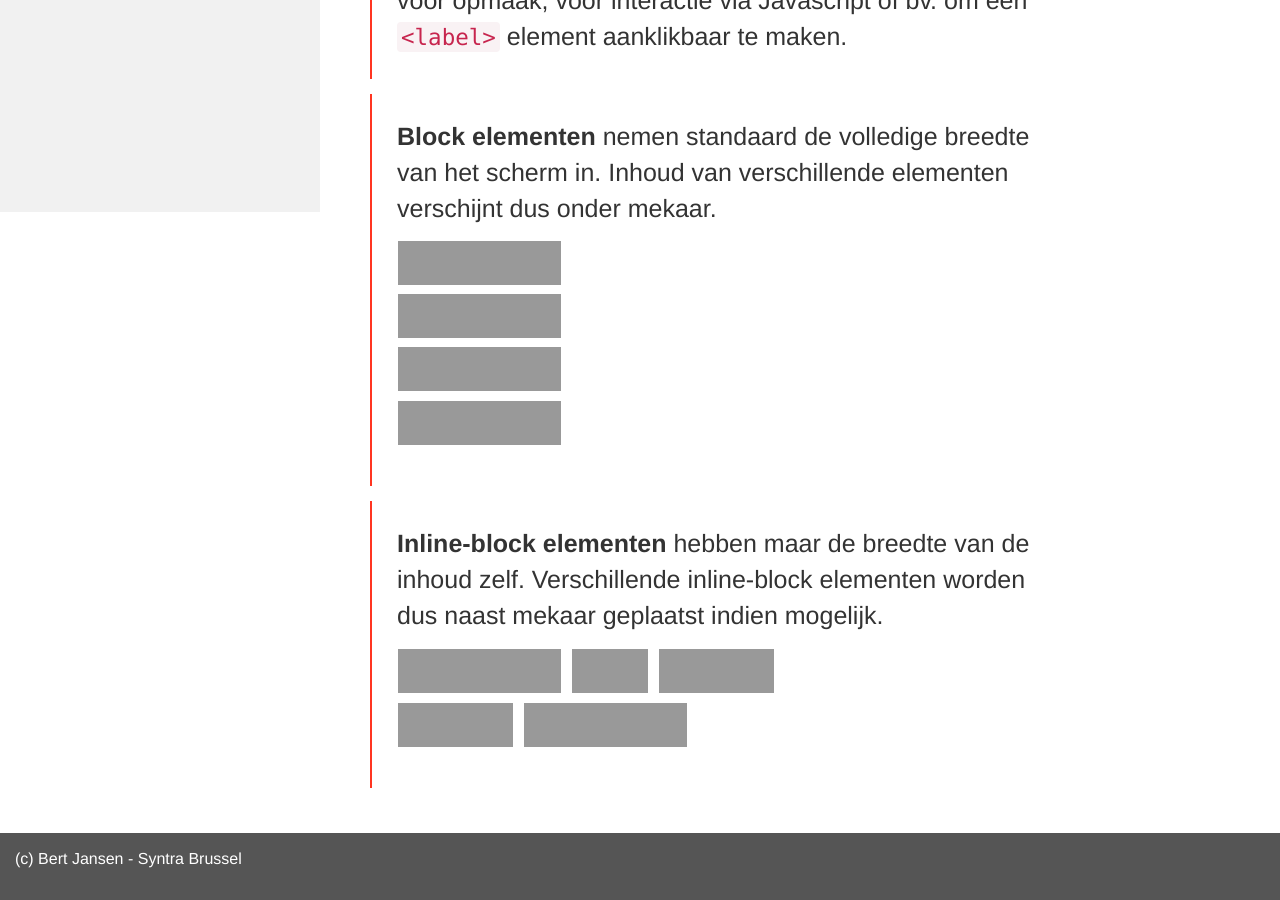
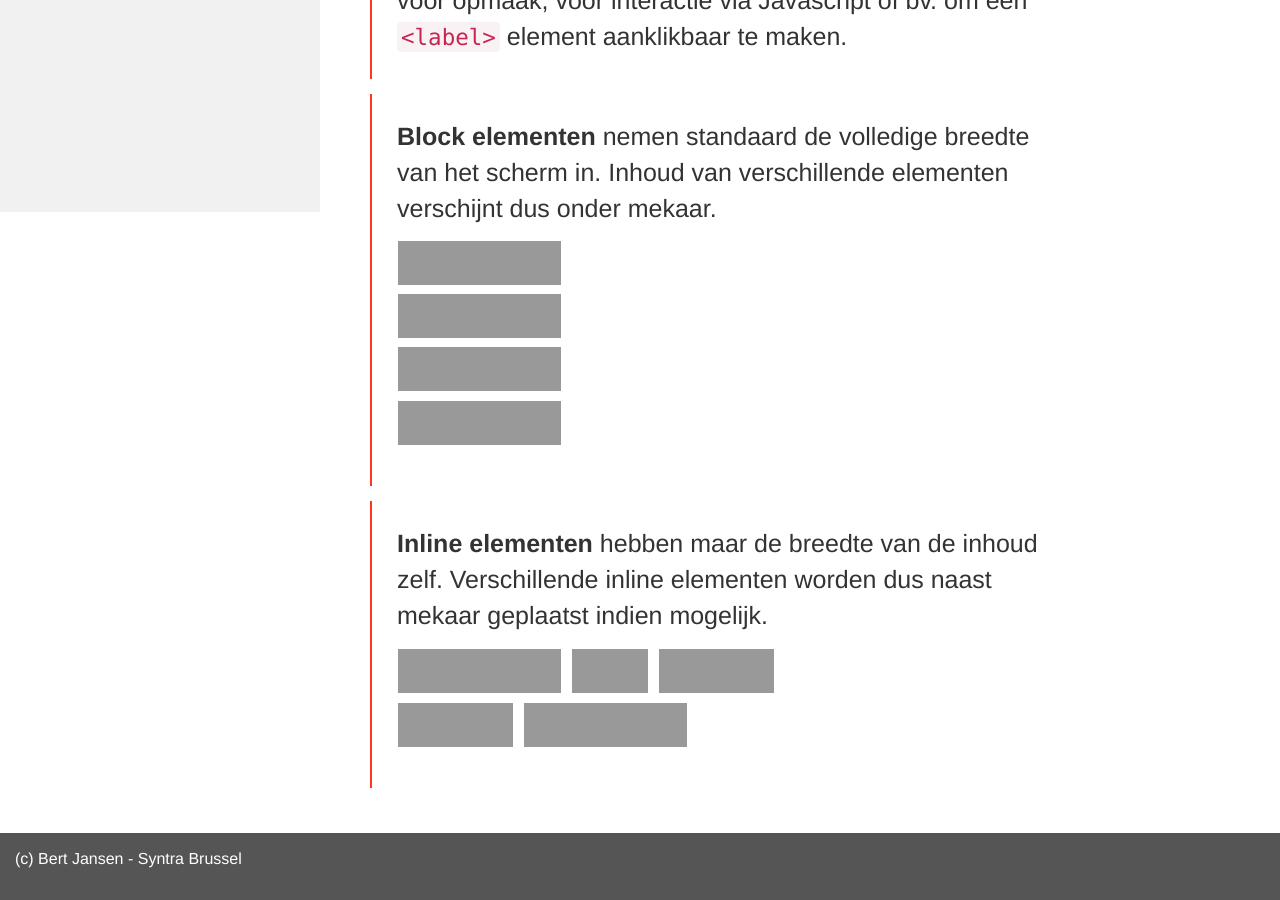
Before and after one commit to Syntra-Brussel/webdesign, a Jekyll site: the page built from html/samenvatting.md, in a window 1280 px wide and 900 px high, scrolled down 1288 px. Built offline with Jekyll 4.4.1, drawn with Linux system fonts in a browser that asks for light colours; nearby versions of some CDN libraries; a script that is not in the unit is left out.

Commit message:
Update samenvatting.md

```diff
--- a/html/samenvatting.md
+++ b/html/samenvatting.md
@@ -31,6 +31,6 @@ Het <code>id</code> en <code>class</code> attribuut van een element zijn belangr
 </blockquote>
 
 <blockquote>
-<strong>Inline-block elementen</strong> hebben maar de breedte van de inhoud zelf. Verschillende inline-block elementen worden dus naast mekaar geplaatst indien mogelijk.
+<strong>Inline elementen</strong> hebben maar de breedte van de inhoud zelf. Verschillende inline elementen worden dus naast mekaar geplaatst indien mogelijk.
 <img src="{{ '/html/elementen/images/inline_block.png' | relative_url}}" />
 </blockquote>
```
